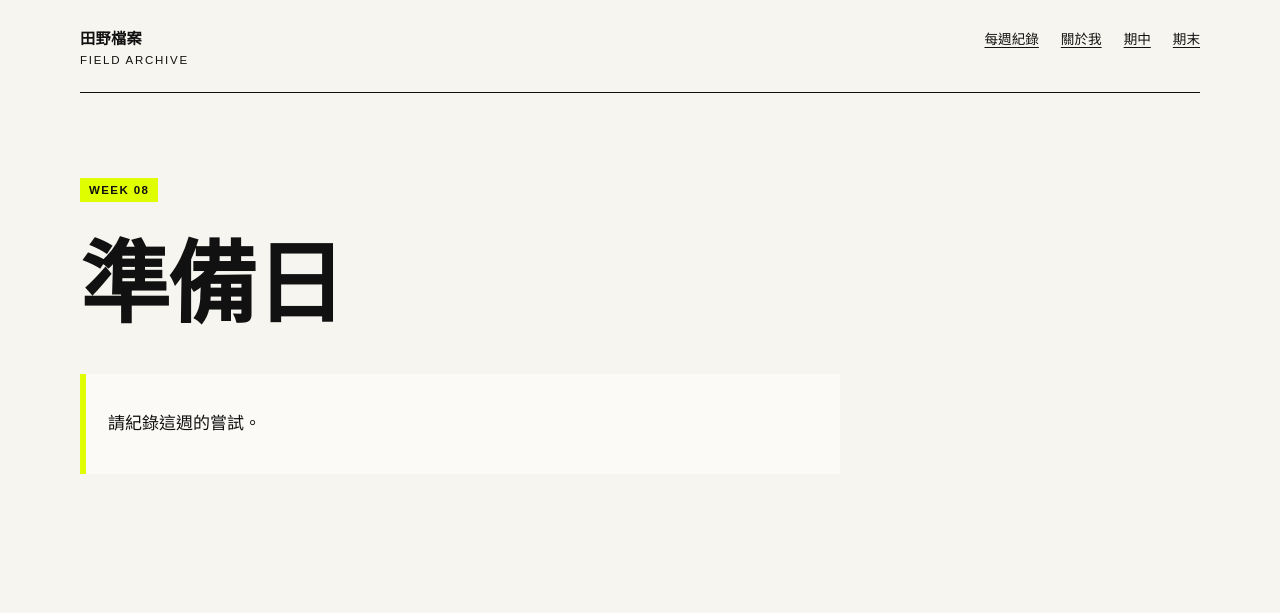
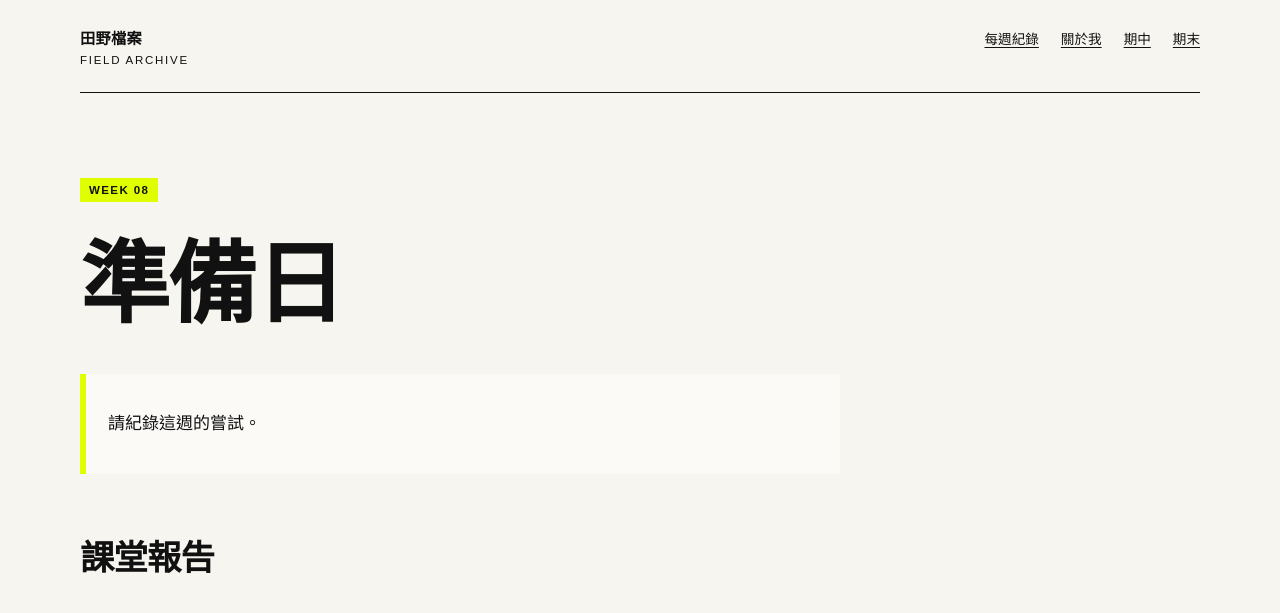
Before and after one commit to yo566566/fieldworkarchive, a Jekyll site: the page built from weeks/week-08.md, in a window 1280 px wide. Shown: the top 613 px of the page. Built offline with Jekyll 4.4.1, drawn with Linux system fonts in a browser that asks for light colours.

Commit message:
Update week-08.md

```diff
--- a/weeks/week-08.md
+++ b/weeks/week-08.md
@@ -8,3 +8,5 @@ permalink: /weeks/week-08/
 # 準備日
 
 > 請紀錄這週的嘗試。
+
+## 課堂報告
```
